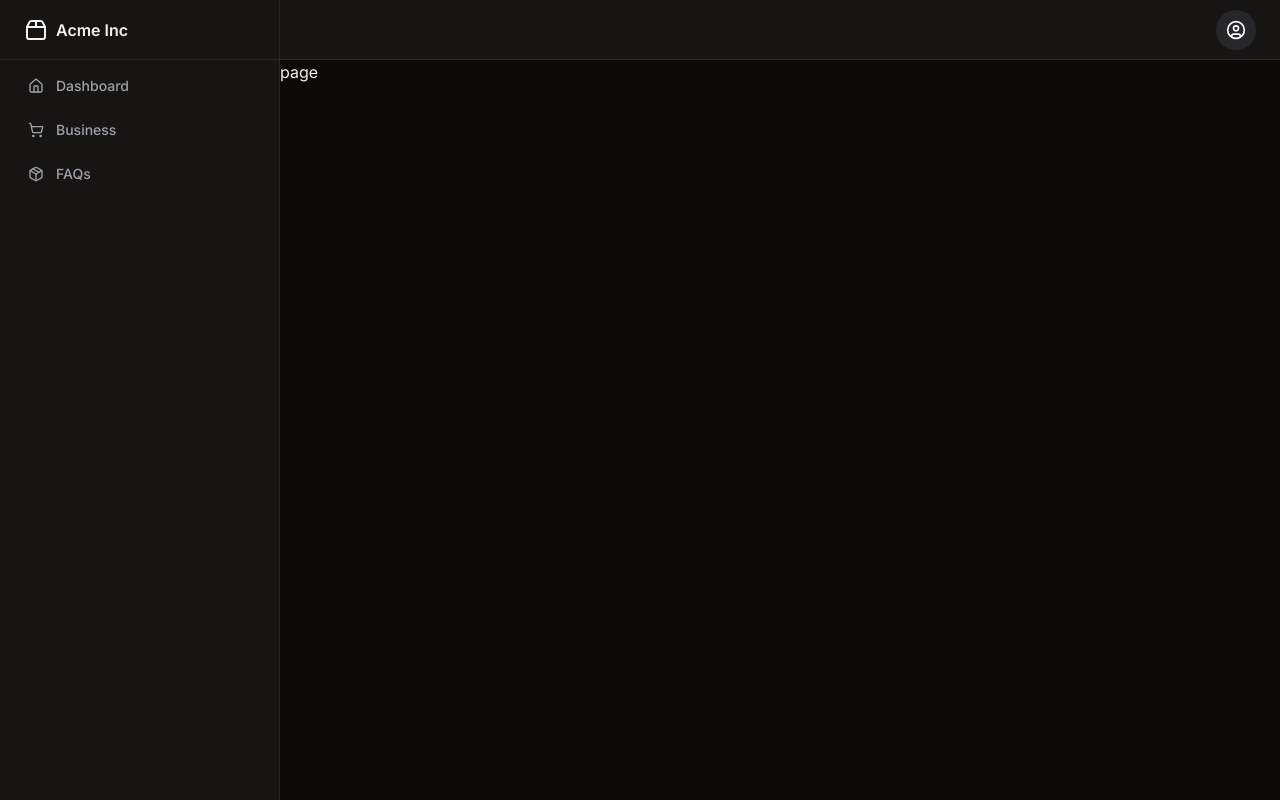
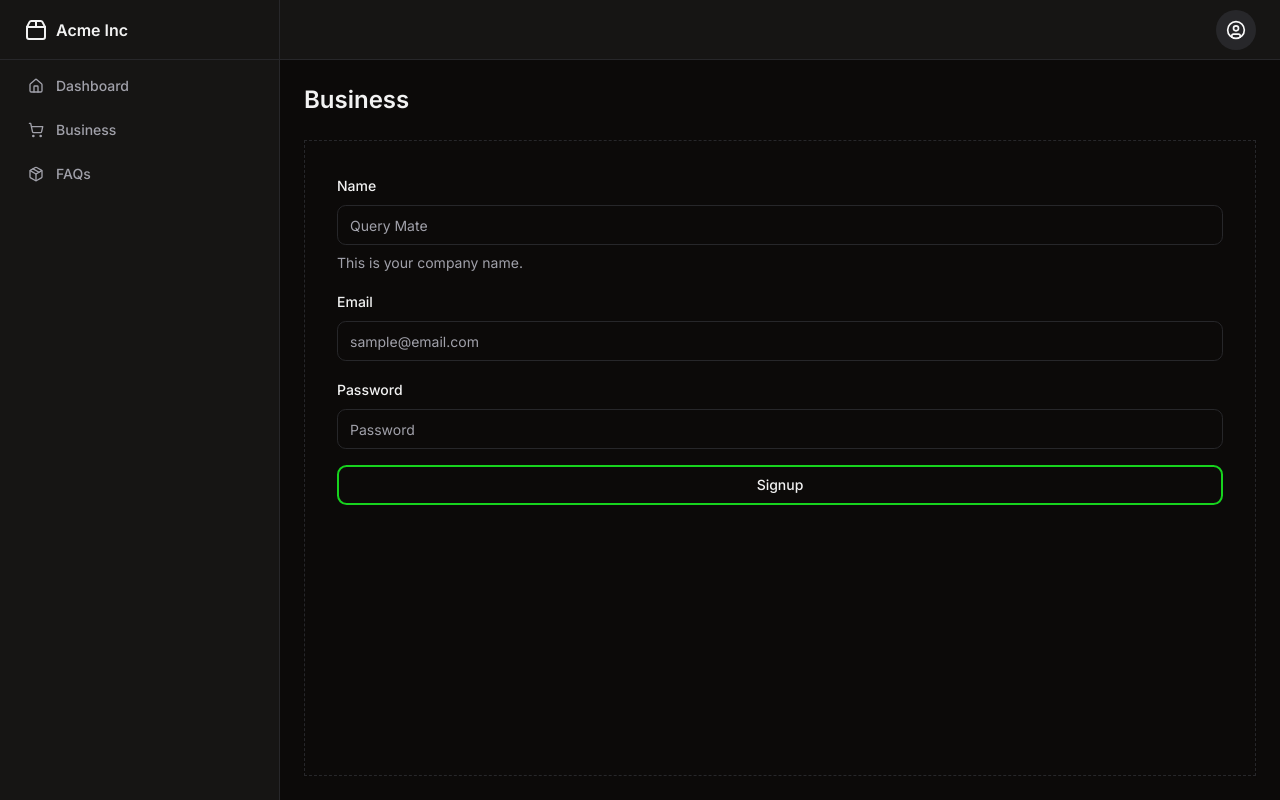
Before and after one commit to CharithCD/chatbot-ts, a Next.js app: page /dashboard/business in a window 1280 px wide. Built offline with nearby package versions, Linux system fonts and the light colour scheme.

Commit message:
template form for business page

```diff
--- a/src/app/dashboard/business/page.tsx
+++ b/src/app/dashboard/business/page.tsx
@@ -1,8 +1,94 @@
+"use client"
+import { Button } from '@/components/ui/button'
+import { Card, CardContent, CardDescription, CardHeader, CardTitle } from '@/components/ui/card';
+import { Form, FormControl, FormDescription, FormField, FormItem, FormLabel, FormMessage } from '@/components/ui/form'
+import { Input } from '@/components/ui/input';
+import { Loader2 } from 'lucide-react';
 import React from 'react'
+import { useForm } from 'react-hook-form'
 
 const page = () => {
+  // const form = useForm<z.infer<typeof signupSchema>>({
+  //   resolver: zodResolver(signupSchema),
+  //   defaultValues: {
+  //     name: "",
+  //     email: "",
+  //     password: "",
+  //   },
+  // });
+
+  const form = useForm();
+
+  async function onSubmit() {
+
+  }
   return (
-    <div>page</div>
+    <main className="flex flex-1 flex-col gap-4 p-4 lg:gap-6 lg:p-6">
+      <div className="flex items-center">
+        <h1 className="text-lg font-semibold md:text-2xl">Business</h1>
+      </div>
+      <div
+        className="flex flex-1 rounded-lg border border-dashed shadow-sm" x-chunk="dashboard-02-chunk-1"
+      >
+        <div className='p-8 w-full'>
+          <Form {...form}>
+            <form onSubmit={form.handleSubmit(onSubmit)} className="space-y-4">
+              <FormField
+                control={form.control}
+                name="name"
+                render={({ field }) => (
+                  <FormItem>
+                    <FormLabel>Name</FormLabel>
+                    <FormControl>
+                      <Input placeholder="Query Mate" {...field} />
+                    </FormControl>
+                    <FormDescription>
+                      This is your company name.
+                    </FormDescription>
+                    <FormMessage />
+                  </FormItem>
+                )}
+              />
+              <FormField
+                control={form.control}
+                name="email"
+                render={({ field }) => (
+                  <FormItem>
+                    <FormLabel>Email</FormLabel>
+                    <FormControl>
+                      <Input type="email" placeholder="sample@email.com" {...field} />
+                    </FormControl>
+                    <FormMessage />
+                  </FormItem>
+                )}
+              />
+              <FormField
+                control={form.control}
+                name="password"
+                render={({ field }) => (
+                  <FormItem>
+                    <FormLabel>Password</FormLabel>
+                    <FormControl>
+                      <Input type="password" placeholder="Password" {...field} />
+                    </FormControl>
+                    <FormMessage />
+                  </FormItem>
+                )}
+              />
+              <Button type="submit" className="w-full" disabled={form.formState.isSubmitting}>
+                {form.formState.isSubmitting ? (
+                  <>
+                    <Loader2 className="animate-spin mr-2" /> Please wait...
+                  </>
+                ) : (
+                  "Signup"
+                )}
+              </Button>
+            </form>
+          </Form>
+        </div>
+      </div>
+    </main>
   )
 }
 
--- a/src/app/dashboard/faq/page.tsx
+++ b/src/app/dashboard/faq/page.tsx
@@ -2,7 +2,24 @@ import React from 'react'
 
 const page = () => {
   return (
-    <div>page faq</div>
+    <main className="flex flex-1 flex-col gap-4 p-4 lg:gap-6 lg:p-6">
+      <div className="flex items-center">
+        <h1 className="text-lg font-semibold md:text-2xl">FAQ</h1>
+      </div>
+      <div
+        className="flex flex-1 items-center justify-center rounded-lg border border-dashed shadow-sm" x-chunk="dashboard-02-chunk-1"
+      >
+        <div className="flex flex-col items-center gap-1 text-center">
+          <h3 className="text-2xl font-bold tracking-tight">
+            FAQ is still under construction.
+          </h3>
+          {/* <p className="text-sm text-muted-foreground">
+                You can start selling as soon as you add a product.
+              </p>
+              <Button className="mt-4">Add Product</Button> */}
+        </div>
+      </div>
+    </main>
   )
 }
 
--- a/src/components/ui/input.tsx
+++ b/src/components/ui/input.tsx
@@ -11,7 +11,7 @@ const Input = React.forwardRef<HTMLInputElement, InputProps>(
       <input
         type={type}
         className={cn(
-          "flex h-10 w-full rounded-md border border-input bg-background px-3 py-2 text-sm ring-offset-background file:border-0 file:bg-transparent file:text-sm file:font-medium placeholder:text-muted-foreground focus-visible:outline-none focus-visible:ring-2 focus-visible:ring-primary focus-visible:ring-offset-2 disabled:cursor-not-allowed disabled:opacity-50",
+          "flex h-10 w-full rounded-[0.55rem] border border-input bg-background px-3 py-2 text-sm ring-offset-background file:border-0 file:bg-transparent file:text-sm file:font-medium placeholder:text-muted-foreground focus-visible:outline-none focus-visible:ring-2 focus-visible:ring-primary focus-visible:ring-offset-2 disabled:cursor-not-allowed disabled:opacity-50",
           className
         )}
         ref={ref}
```
